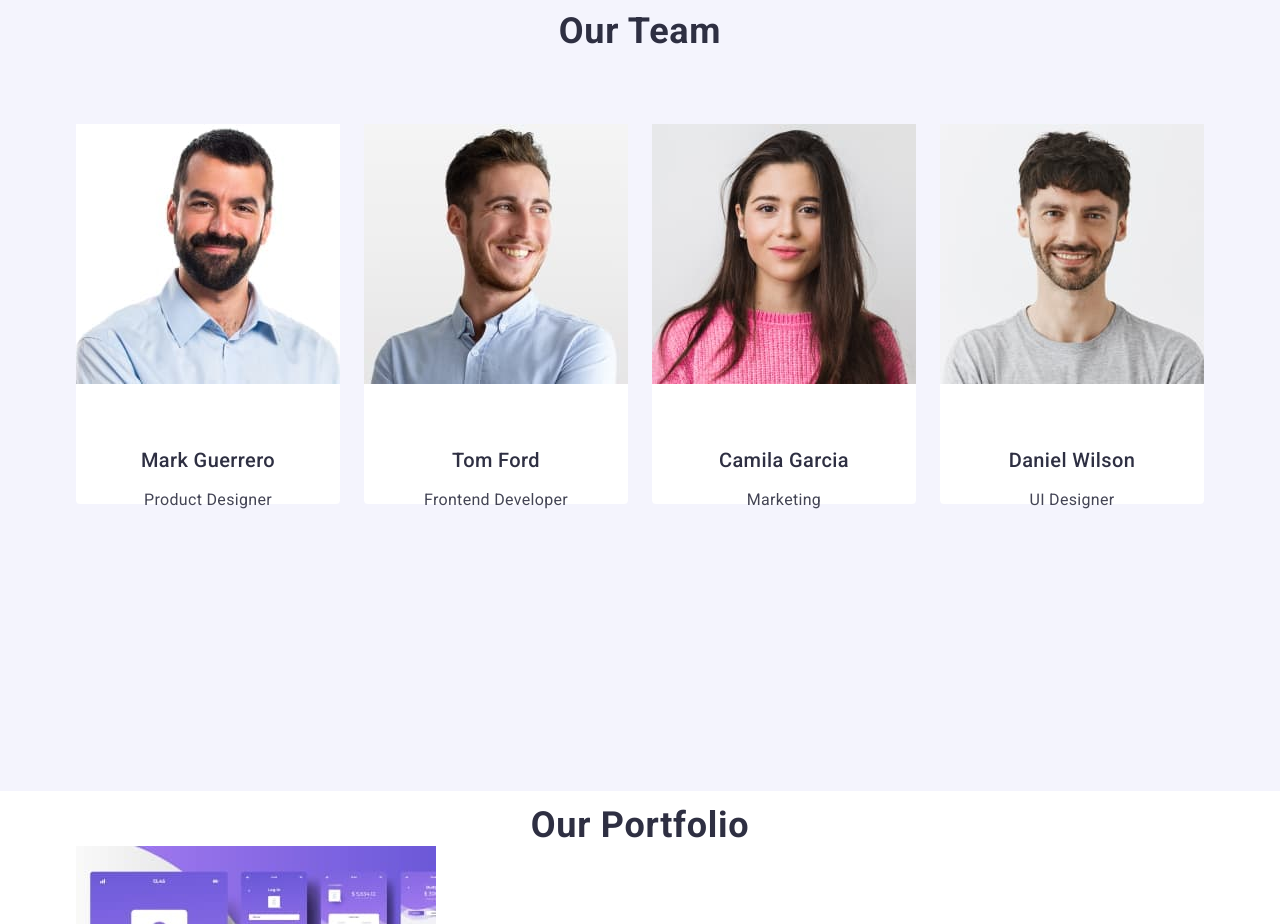
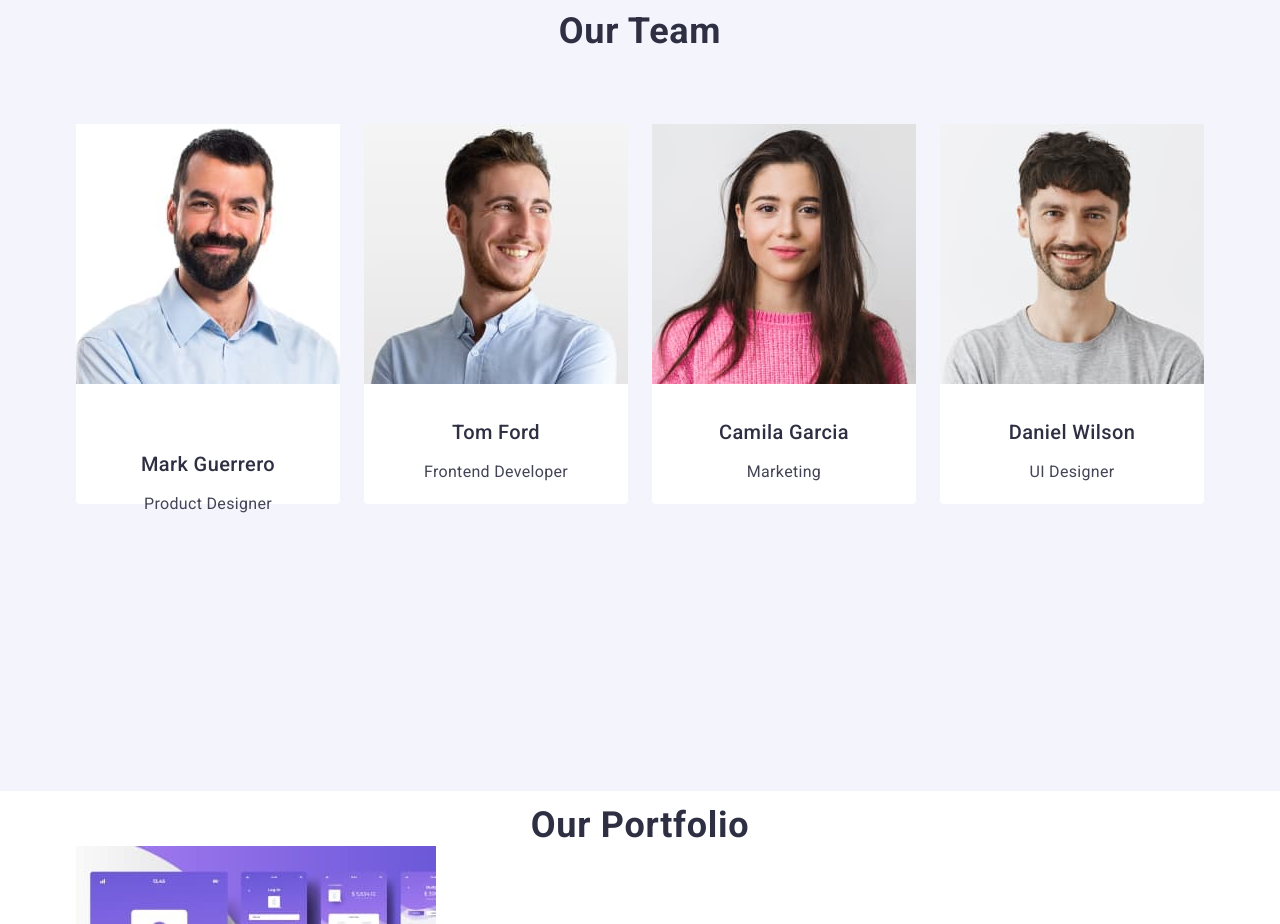
Before and after one commit to Julia-Druziaka/goit-markup-hw-03, a plain HTML site: page index.html in a window 1280 px wide. Shown: the part 1480-2404 px from the top of the page. Drawn offline with nearby package versions, Linux system fonts and the light colour scheme.

Commit message:
commit message

```diff
--- a/css/styles.css
+++ b/css/styles.css
@@ -258,15 +258,17 @@ a {
   padding: 0px 0px 32px 0px;
   padding-bottom: 152px;
   width: calc((100% - 48px) / 3);
+  display: block;
 }
 
 .content {
   background: #ffffff;
-  display: block;
 }
 
 .context {
   padding: 32px 0;
+  padding-bottom: 32px;
+  margin-bottom: 8px;
 }
 
 .contenty {
@@ -303,7 +305,6 @@ a {
   padding-left: 52px;
   padding-right: 52px;
   text-align: center;
-  margin-bottom: 8px;
 }
 
 .oury {
--- a/index.html
+++ b/index.html
@@ -124,10 +124,8 @@
                 width="264"
                 height="260"
               />
-              <div class="context">
               <h3 class="contenty">Tom Ford</h3>
               <p class="texty">Frontend Developer</p>
-              </div>
             </li>
             <li class="team-li">
               <img
@@ -137,10 +135,8 @@
                 width="264"
                 height="260"
               />
-              <div class="context">
               <h3 class="contenty">Camila Garcia</h3>
               <p class="texty">Marketing</p>
-              </div>
             </li>
             <li class="team-li">
               <img
@@ -150,10 +146,8 @@
                 width="264"
                 height="260"
               />
-              <div class="context">
               <h3 class="contenty">Daniel Wilson</h3>
               <p class="texty">UI Designer</p>
-              </div>
             </li>
           </ul>
         </div>
```
Lines whose indentation alone changed are shown as unchanged.
